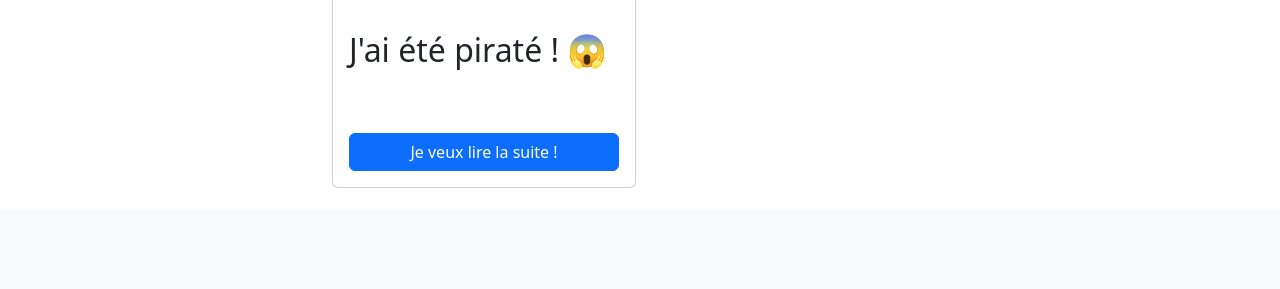
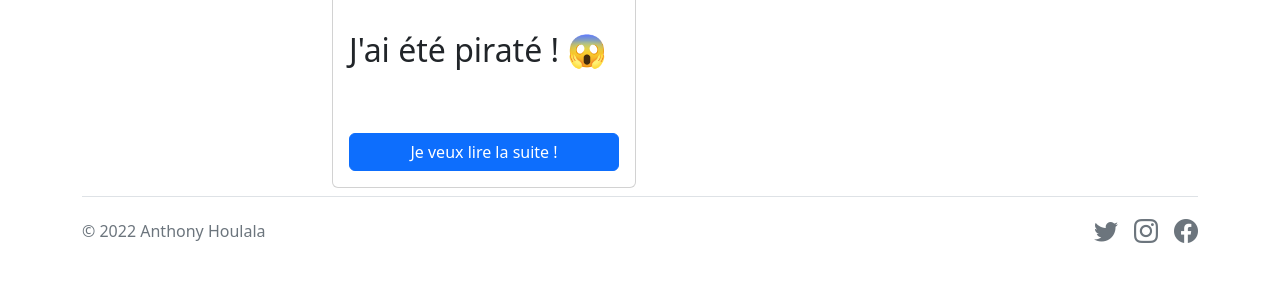
Before and after one commit to jneda/blog_mvc, a PHP site: page /index.php in a window 1280 px wide. Shown: the part 591-880 px from the top of the page. Before the commit the page ends 779 px from the top, so only its background shows below. Run offline with PHP 8.4, Linux system fonts and the light colour scheme; data comes from the database, SQL or seed files in the repository.

Commit message:
feat: add footer

```diff
--- a/view/partials/footer.php
+++ b/view/partials/footer.php
@@ -1,3 +1,17 @@
+<div class="container">
+  <footer class="d-flex flex-wrap justify-content-between align-items-center py-3 my-4 border-top">
+    <div class="col-md-4 d-flex align-items-center">
+      <span class="mb-3 mb-md-0 text-muted">© 2022 Anthony Houlala</span>
+    </div>
+
+    <ul class="nav col-md-4 justify-content-end list-unstyled d-flex">
+      <li class="ms-3"><a class="text-muted" href="#" style="font-size: 1.5rem;"><i class="bi-twitter"></i></a></li>
+      <li class="ms-3"><a class="text-muted" href="#" style="font-size: 1.5rem;"><i class="bi-instagram"></i></a></li>
+      <li class="ms-3"><a class="text-muted" href="#" style="font-size: 1.5rem;"><i class="bi-facebook"></i></a></li>
+    </ul>
+  </footer>
+</div>
+
 </body>
 
 </html>
```
